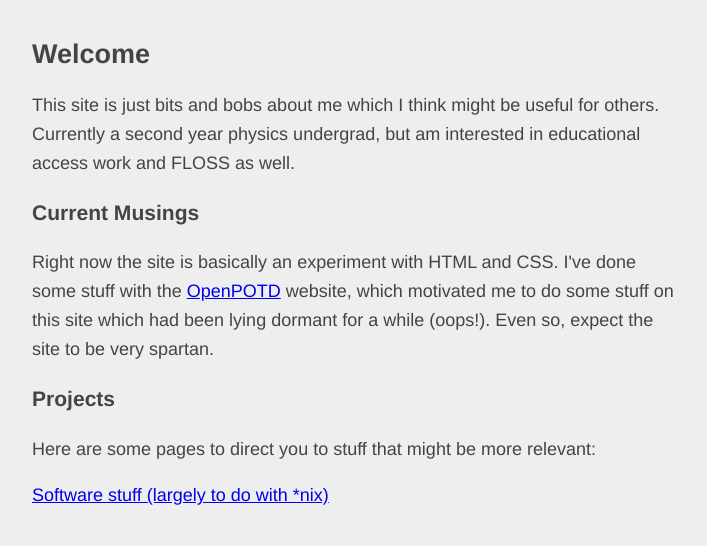
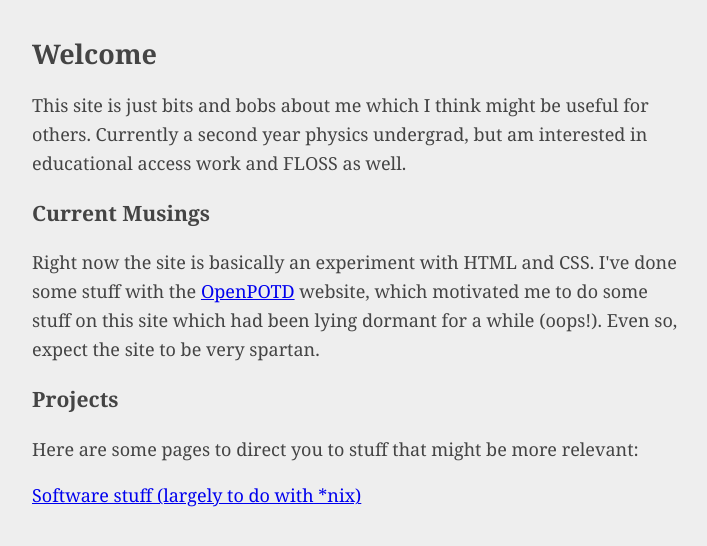
Before and after one commit to zellaa/zellaa.github.io, a plain HTML site: page index.html in a window 1280 px wide. Shown: the whole page, without its empty margins (283-990 px from the left). Drawn offline with Linux system fonts and the light colour scheme.

Commit message:
updated font

```diff
--- a/style.css
+++ b/style.css
@@ -1,5 +1,5 @@
 body{
-	font-family: 'Helvetica', 'Arial', sans-serif;
+	font-family: 'Georgia', 'Arial', sans-serif;
     color: #444;
     background-color: #EEE;
     margin: 40px auto;
```
